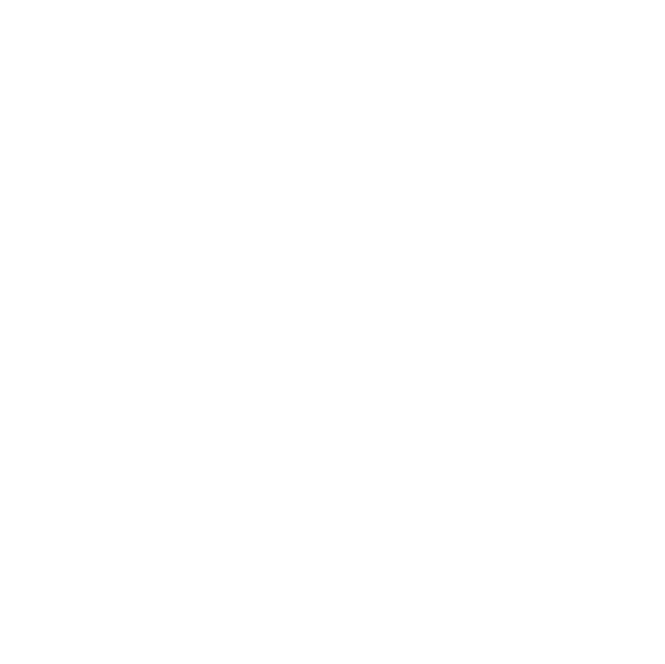
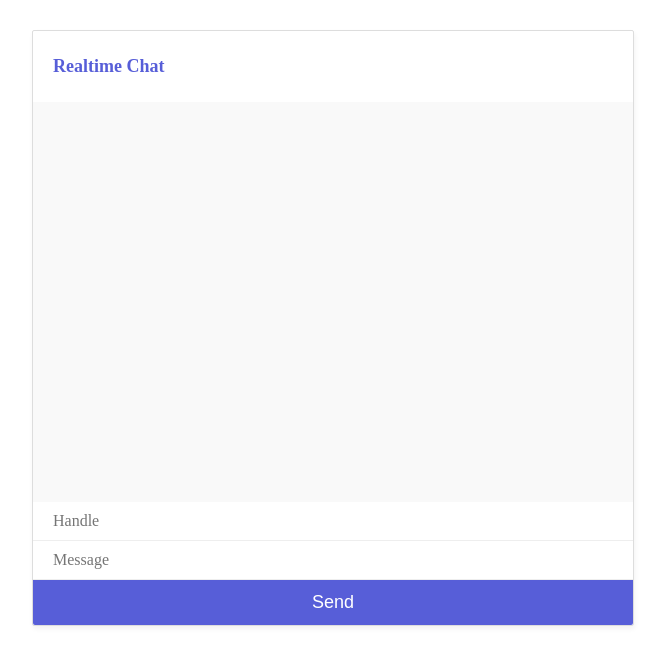
Before and after one commit to JasdeepSidhu13/Realtime-chat, a website: page docs/index.html in a window 1280 px wide. Shown: the whole page, without its empty margins (307-972 px from the left). Drawn offline with nearby package versions, Linux system fonts and the light colour scheme; no server answers.

Commit message:
Update index.html

```diff
--- a/docs/index.html
+++ b/docs/index.html
@@ -7,3 +7,19 @@
         <link href="/styles.css" rel="stylesheet" />
     </head>
     <body>
+
+       <div id="realtime-chat">
+            <h2>Realtime Chat</h2>
+            <div id="chat-window">
+                <div id="output"></div>
+                <div id="feedback"></div>
+            </div>
+            <input id="handle" type="text" placeholder="Handle" />
+            <input id="message" type="text" placeholder="Message" />
+            <button id="send">Send</button>
+        </div>
+
+
+    </body>
+    <script src="/chat.js"></script>
+</html>
```
